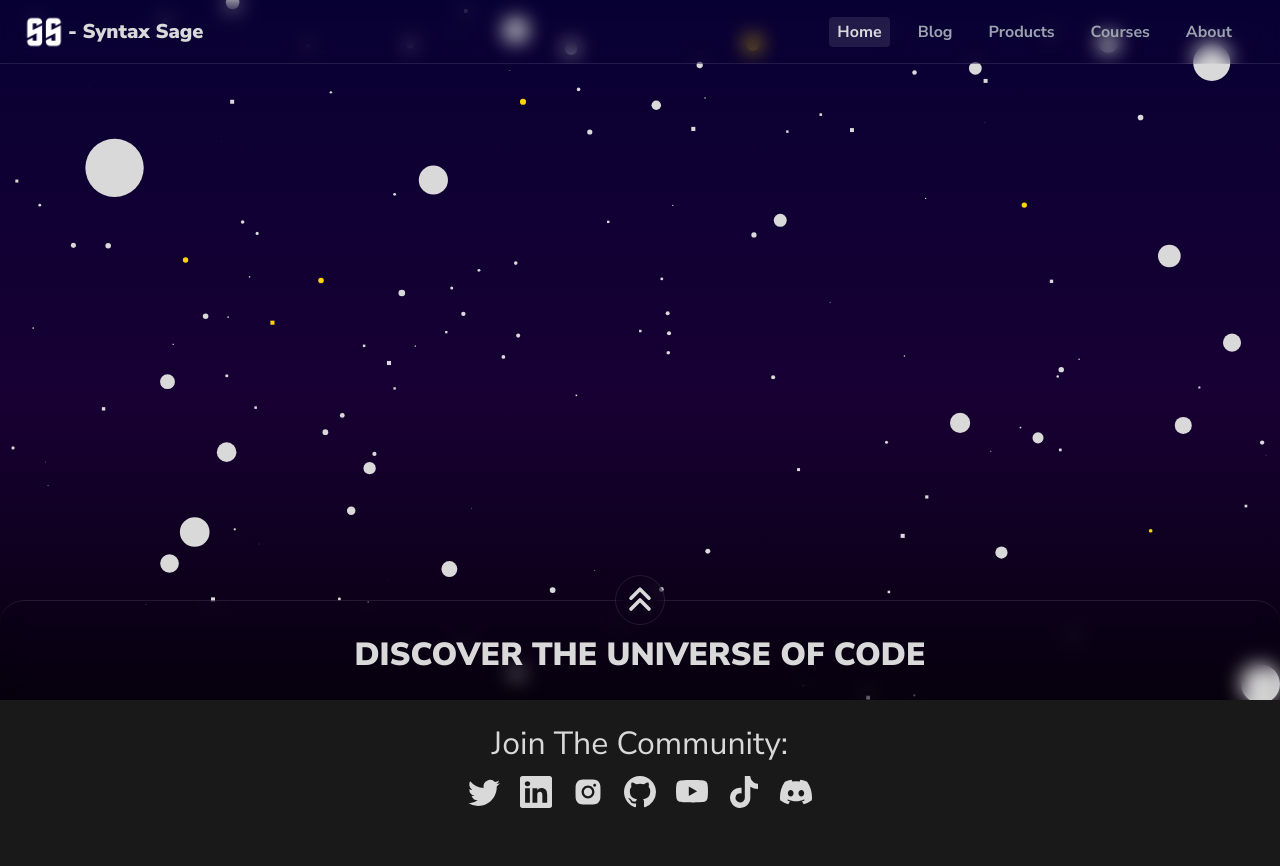
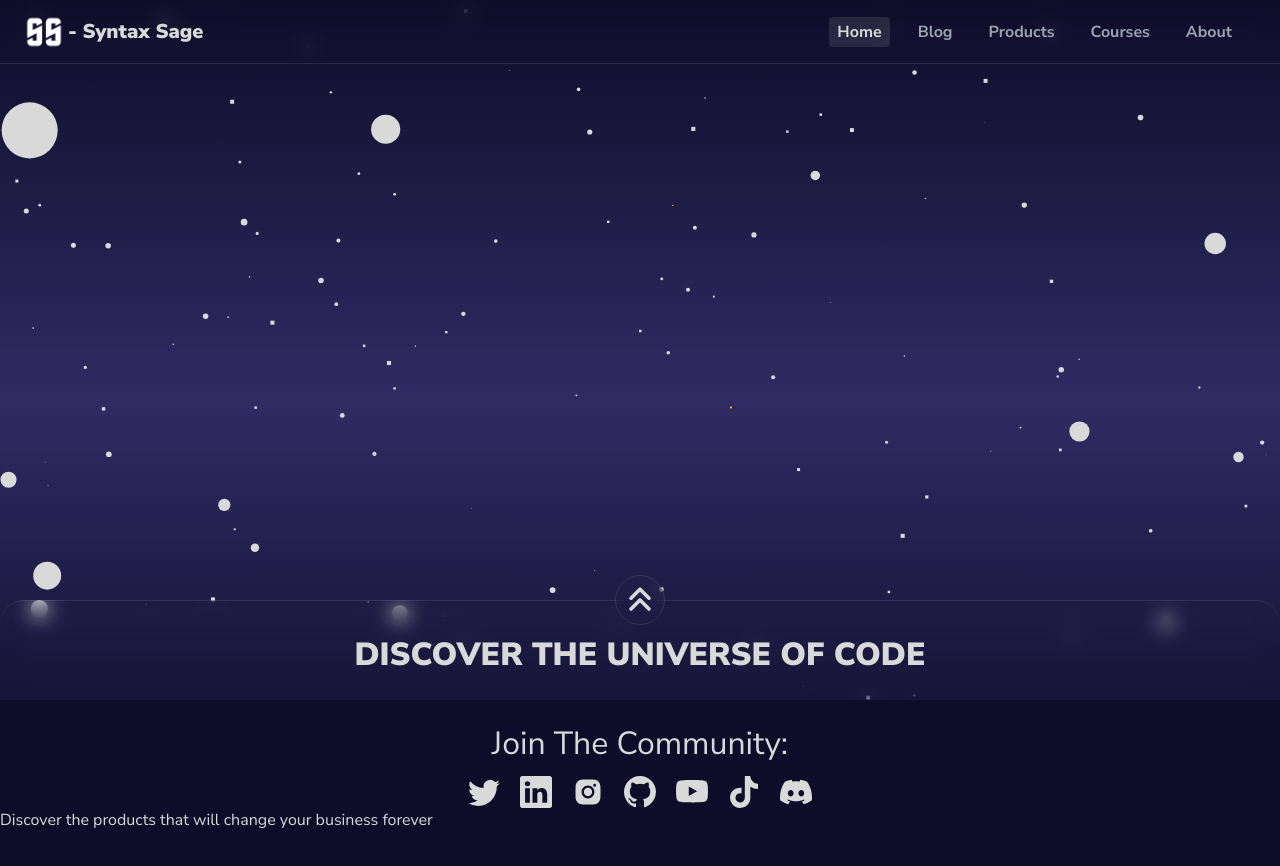
Before and after one commit to syntax-sage/sage-dev-app-2, a Next.js app: page / in a window 1280 px wide. Shown: the top 866 px of the page. Built offline with nearby package versions, Linux system fonts and the light colour scheme.

Commit message:
scroll down button works now

```diff
--- a/app/(components)/particles.tsx
+++ b/app/(components)/particles.tsx
@@ -112,8 +112,8 @@ const particles = (props: Props) => {
           emitters: {
             direction: "outside",
             size: {
-              height: 25,
-              width: 25,
+              height: 70,
+              width: 70,
             },
             position: {
               x: 50,
--- /dev/null
+++ b/app/(components)/scrollupbtn.tsx
@@ -0,0 +1,37 @@
+"use client";
+import { HiChevronDoubleUp } from "react-icons/hi";
+import React, { useState } from "react";
+
+const scrollupbtn = () => {
+  const [scrollDown, setScrollDown] = useState(0);
+
+  //   useEffect(() => {
+  //     window.addEventListener("scroll", () => {
+  //       if (window.scrollY > 400) {
+  //         setShowTopBtn(true);
+  //       } else {
+  //         setShowTopBtn(false);
+  //       }
+  //     });
+  //   }, []);
+
+  const ScrollDown = () => {
+    let wh = window.innerHeight;
+    window.scrollTo({
+      top: wh,
+      behavior: "smooth",
+    });
+    console.log(wh);
+  };
+
+  return (
+    <span
+      onClick={ScrollDown}
+      className="absolute h-[50px] w-[50px] backdrop-blur-[10px] rounded-full mx-auto right-0 left-0 -translate-y-[125px] border-[1px] border-[rgba(255,255,255,0.1)] z-[51] grid items-center place-content-center cursor-pointer"
+    >
+      <HiChevronDoubleUp className="p-0 m-0 text-4xl" />
+    </span>
+  );
+};
+
+export default scrollupbtn;
--- a/app/globals.css
+++ b/app/globals.css
@@ -35,7 +35,7 @@ body {
   font-kerning: normal;
   max-width: 100vw;
   overflow-x: hidden;
-  background: #191919;
+  background: #0f0c29;
   color: #d9d9d9;
 }
 
--- a/app/page.tsx
+++ b/app/page.tsx
@@ -1,6 +1,5 @@
 import React from "react";
 import Particles from "./(components)/particles";
-import { HiChevronDoubleUp } from "react-icons/hi";
 import {
   BsTwitter,
   BsLinkedin,
@@ -10,21 +9,19 @@ import {
 } from "react-icons/bs";
 import { AiFillInstagram } from "react-icons/ai";
 import { FaTiktok } from "react-icons/fa";
-
 import Link from "next/link";
+import Scrollupbtn from "./(components)/scrollupbtn";
 
 type Props = {};
 
 function page({}: Props) {
   return (
     <>
-      <section className="fixed w-screen min-w-screen max-w-screen h-screen min-hscreen max-h-screen top-0 pt-[64px] bg-gradient-to-b to-[#000000] via-[hsl(268,100%,10%)] from-[hsl(249,100%,10%)] bg-auto">
+      <section className="fixed w-screen min-w-screen max-w-screen h-screen min-hscreen max-h-screen top-0 pt-[64px] bg-gradient-to-b to-[#0f0c29] via-[#302b63]  from-[#0f0c29] bg-auto">
         <Particles></Particles>
       </section>
-      <main className="absolute w-screen min-w-screen max-w-screen h-screen min-h-screen top-[100vh] z-50 -translate-y-[100px] bg-inherit">
-        <span className="absolute h-[50px] w-[50px] backdrop-blur-[10px] rounded-full mx-auto right-0 left-0 -translate-y-[125px] border-[1px] border-[rgba(255,255,255,0.1)] z-[51] grid items-center place-content-center">
-          <HiChevronDoubleUp className="p-0 m-0 text-4xl" />
-        </span>
+      <main className="main-section absolute w-screen min-w-screen max-w-screen h-screen min-h-screen top-[100vh] z-50 -translate-y-[100px] bg-inherit">
+        <Scrollupbtn></Scrollupbtn>
         <div className="absolute backdrop-blur-[10px] w-full h-[100px] rounded-t-[24px] border-t-[1px] border-[rgba(255,255,255,0.1)] -translate-y-[100px] grid content-center ">
           <h1 className="md:text-[32px] text-xl font-black text-center uppercase mt-2">
             Discover the universe of code
@@ -70,6 +67,9 @@ function page({}: Props) {
             </li>
           </ul>
         </div>
+        <section id="main-section">
+          <h1>Discover the products that will change your business forever</h1>
+        </section>
       </main>
     </>
   );
```
